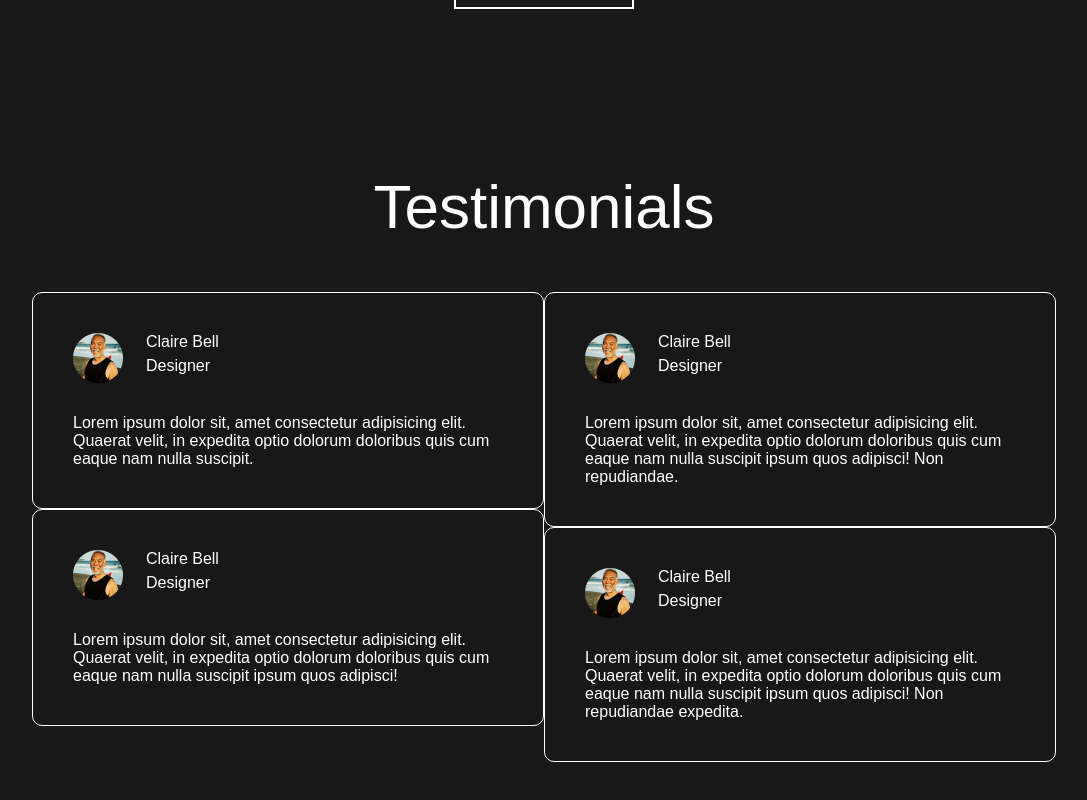
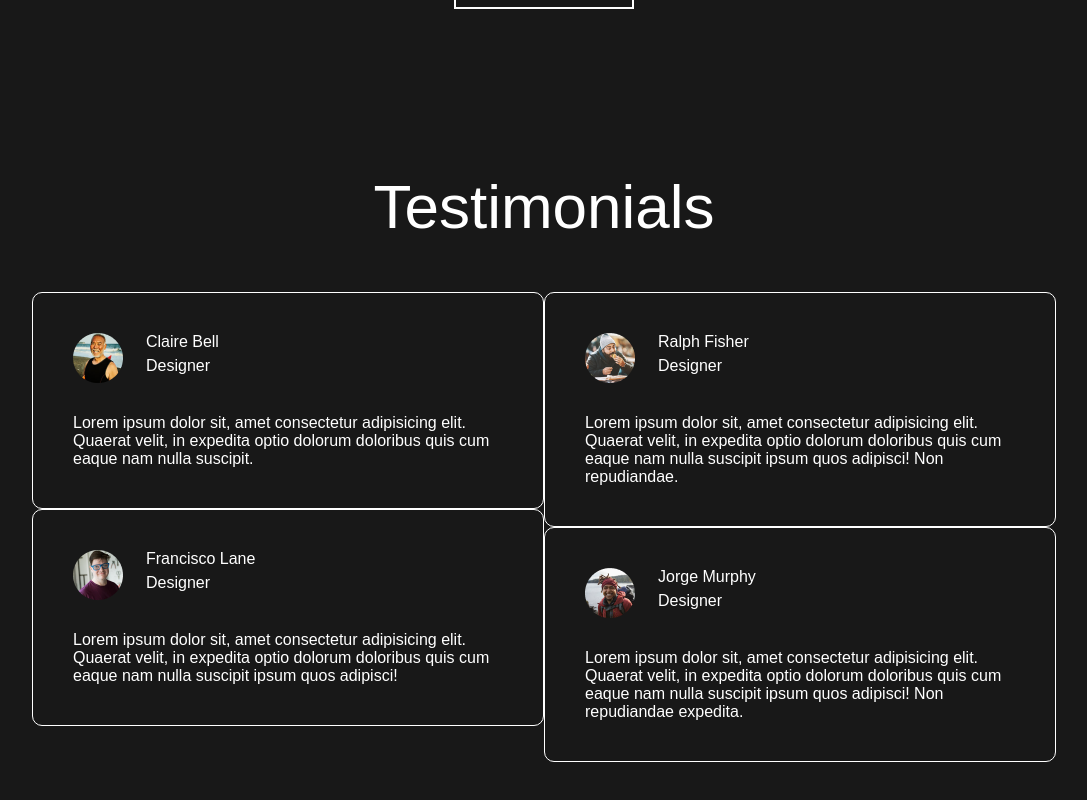
Before and after one commit to AleksandrKompanetc/reactjs-figma-app, a React (Create React App) app: page / in a window 1280 px wide. Shown: the part 5896-6696 px from the top of the page, without its empty margins (96-1183 px from the left). Built offline with nearby package versions, Linux system fonts and the light colour scheme.

Commit message:
added changes

```diff
--- a/src/components/Main.jsx
+++ b/src/components/Main.jsx
@@ -163,9 +163,9 @@ const Main = () => {
           </div>
           <div className='testimonial'>
             <div className='testimonial__title'>
-              <img src={user1} alt="user avatar" />
+              <img src={user2} alt="user avatar" />
               <div>
-                <div className='testimonial__name'>Claire Bell</div>
+                <div className='testimonial__name'>Francisco Lane</div>
                 <div className='testimonial__job'>Designer</div>
               </div>
             </div>
@@ -177,9 +177,9 @@ const Main = () => {
           </div>
           <div className='testimonial'>
             <div className='testimonial__title'>
-              <img src={user1} alt="user avatar" />
+              <img src={user3} alt="user avatar" />
               <div>
-                <div className='testimonial__name'>Claire Bell</div>
+                <div className='testimonial__name'>Ralph Fisher</div>
                 <div className='testimonial__job'>Designer</div>
               </div>
             </div>
@@ -192,9 +192,9 @@ const Main = () => {
           </div>
           <div className='testimonial'>
             <div className='testimonial__title'>
-              <img src={user1} alt="user avatar" />
+              <img src={user4} alt="user avatar" />
               <div>
-                <div className='testimonial__name'>Claire Bell</div>
+                <div className='testimonial__name'>Jorge Murphy</div>
                 <div className='testimonial__job'>Designer</div>
               </div>
             </div>
```
